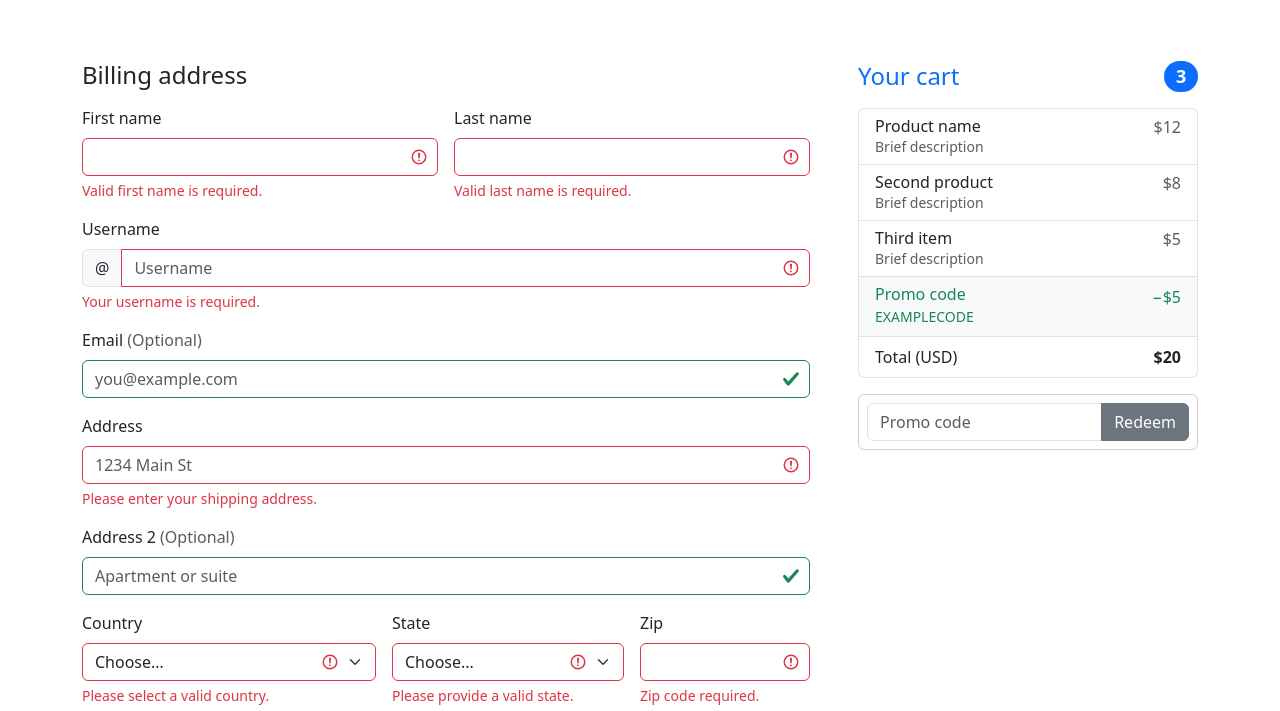
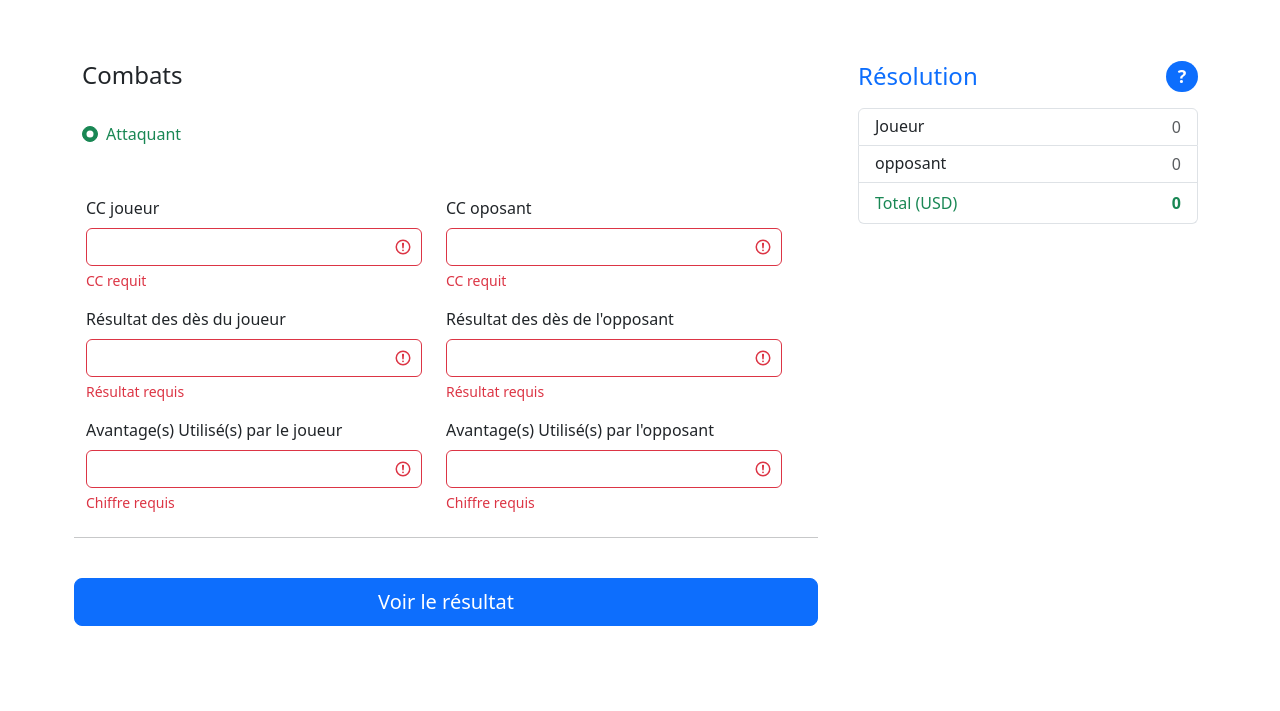
Before and after one commit to Pierre-OlivierB/warhammerpresolutions, a website: page index.html in a window 1280 px wide. Shown: the part 241-952 px from the top of the page. Drawn offline with nearby package versions, Linux system fonts and the light colour scheme.

Commit message:
change form content in french

```diff
--- a/index.html
+++ b/index.html
@@ -14,6 +14,7 @@
   <body>
     <div class="container">
       <main>
+        <!-- header -->
         <div class="py-5 text-center">
           <img
             class="d-block mx-auto mb-4"
@@ -29,29 +30,30 @@
             Warhammer Fantasy.
           </p>
         </div>
-
+        <!-- end header -->
         <div class="row g-5">
+            <!-- cart -->
           <div class="col-md-5 col-lg-4 order-md-last">
             <h4 class="d-flex justify-content-between align-items-center mb-3">
-              <span class="text-primary">Your cart</span>
-              <span class="badge bg-primary rounded-pill">3</span>
+              <span class="text-primary">Résolution</span>
+              <span class="badge bg-primary rounded-pill">?</span>
             </h4>
             <ul class="list-group mb-3">
               <li class="list-group-item d-flex justify-content-between lh-sm">
                 <div>
-                  <h6 class="my-0">Product name</h6>
-                  <small class="text-body-secondary">Brief description</small>
+                  <h6 class="my-0">Joueur</h6>
+                  <!-- <small class="text-body-secondary">Brief description</small> -->
                 </div>
-                <span class="text-body-secondary">$12</span>
+                <span class="text-body-secondary">0</span>
               </li>
               <li class="list-group-item d-flex justify-content-between lh-sm">
                 <div>
-                  <h6 class="my-0">Second product</h6>
-                  <small class="text-body-secondary">Brief description</small>
+                  <h6 class="my-0">opposant</h6>
+                  <!-- <small class="text-body-secondary">Brief description</small> -->
                 </div>
-                <span class="text-body-secondary">$8</span>
+                <span class="text-body-secondary">0</span>
               </li>
-              <li class="list-group-item d-flex justify-content-between lh-sm">
+              <!-- <li class="list-group-item d-flex justify-content-between lh-sm">
                 <div>
                   <h6 class="my-0">Third item</h6>
                   <small class="text-body-secondary">Brief description</small>
@@ -65,15 +67,15 @@
                   <h6 class="my-0">Promo code</h6>
                   <small>EXAMPLECODE</small>
                 </div>
-                <span class="text-success">−$5</span>
-              </li>
-              <li class="list-group-item d-flex justify-content-between">
+                <span class="text-success">-$5</span>
+              </li>-->
+              <li class="list-group-item d-flex justify-content-between text-success">
                 <span>Total (USD)</span>
-                <strong>$20</strong>
+                <strong>0</strong>
               </li>
             </ul>
 
-            <form class="card p-2">
+            <!-- <form class="card p-2">
               <div class="input-group">
                 <input
                   type="text"
@@ -82,13 +84,15 @@
                 />
                 <button type="submit" class="btn btn-secondary">Redeem</button>
               </div>
-            </form>
+            </form> -->
           </div>
+          <!-- end cart -->
+          <!-- center -->
           <div class="col-md-7 col-lg-8">
-            <h4 class="mb-3">Billing address</h4>
+            <!-- <h4 class="mb-3">Billing address</h4> -->
             <form class="needs-validation was-validated" novalidate="">
               <div class="row g-3">
-                <div class="col-sm-6">
+                <!-- <div class="col-sm-6">
                   <label for="firstName" class="form-label">First name</label>
                   <input
                     type="text"
@@ -101,9 +105,9 @@
                   <div class="invalid-feedback">
                     Valid first name is required.
                   </div>
-                </div>
+                </div> -->
 
-                <div class="col-sm-6">
+                <!-- <div class="col-sm-6">
                   <label for="lastName" class="form-label">Last name</label>
                   <input
                     type="text"
@@ -116,9 +120,9 @@
                   <div class="invalid-feedback">
                     Valid last name is required.
                   </div>
-                </div>
+                </div> -->
 
-                <div class="col-12">
+                <!-- <div class="col-12">
                   <label for="username" class="form-label">Username</label>
                   <div class="input-group has-validation">
                     <span class="input-group-text">@</span>
@@ -133,9 +137,9 @@
                       Your username is required.
                     </div>
                   </div>
-                </div>
+                </div> -->
 
-                <div class="col-12">
+                <!-- <div class="col-12">
                   <label for="email" class="form-label"
                     >Email
                     <span class="text-body-secondary">(Optional)</span></label
@@ -237,9 +241,9 @@
                 >
               </div>
 
-              <hr class="my-4" />
+              <hr class="my-4" /> -->
 
-              <h4 class="mb-3">Payment</h4>
+              <h4 class="mb-3">Combats</h4>
 
               <div class="my-3">
                 <div class="form-check">
@@ -252,10 +256,10 @@
                     required=""
                   />
                   <label class="form-check-label" for="credit"
-                    >Credit card</label
+                    >Attaquant</label
                   >
                 </div>
-                <div class="form-check">
+                <!-- <div class="form-check">
                   <input
                     id="debit"
                     name="paymentMethod"
@@ -274,12 +278,12 @@
                     required=""
                   />
                   <label class="form-check-label" for="paypal">PayPal</label>
-                </div>
+                </div> -->
               </div>
 
               <div class="row gy-3">
                 <div class="col-md-6">
-                  <label for="cc-name" class="form-label">Name on card</label>
+                  <label for="cc-name" class="form-label">CC joueur</label>
                   <input
                     type="text"
                     class="form-control"
@@ -287,15 +291,15 @@
                     placeholder=""
                     required=""
                   />
-                  <small class="text-body-secondary"
+                  <!-- <small class="text-body-secondary"
                     >Full name as displayed on card</small
-                  >
-                  <div class="invalid-feedback">Name on card is required</div>
+                  > -->
+                  <div class="invalid-feedback">CC requit</div>
                 </div>
 
                 <div class="col-md-6">
                   <label for="cc-number" class="form-label"
-                    >Credit card number</label
+                    >CC oposant</label
                   >
                   <input
                     type="text"
@@ -305,13 +309,13 @@
                     required=""
                   />
                   <div class="invalid-feedback">
-                    Credit card number is required
+                    CC requit
                   </div>
                 </div>
 
-                <div class="col-md-3">
+                <div class="col-md-6">
                   <label for="cc-expiration" class="form-label"
-                    >Expiration</label
+                    >Résultat des dès du joueur</label
                   >
                   <input
                     type="text"
@@ -320,11 +324,11 @@
                     placeholder=""
                     required=""
                   />
-                  <div class="invalid-feedback">Expiration date required</div>
+                  <div class="invalid-feedback">Résultat requis</div>
                 </div>
 
-                <div class="col-md-3">
-                  <label for="cc-cvv" class="form-label">CVV</label>
+                <div class="col-md-6">
+                  <label for="cc-cvv" class="form-label">Résultat des dès de l'opposant</label>
                   <input
                     type="text"
                     class="form-control"
@@ -332,26 +336,56 @@
                     placeholder=""
                     required=""
                   />
-                  <div class="invalid-feedback">Security code required</div>
+                  <div class="invalid-feedback">Résultat requis</div>
                 </div>
+                <div class="col-md-6">
+                    <label for="cc-j-avantage" class="form-label"
+                      >Avantage(s) Utilisé(s) par le joueur</label
+                    >
+                    <input
+                      type="text"
+                      class="form-control"
+                      id="cc-j-avantage"
+                      placeholder=""
+                      required=""
+                    />
+                    <div class="invalid-feedback">Chiffre requis</div>
+                  </div>
+
+                  <div class="col-md-6">
+                    <label for="cc-o-advantage" class="form-label">Avantage(s) Utilisé(s) par l'opposant</label>
+                    <input
+                      type="text"
+                      class="form-control"
+                      id="cc-o-advantage"
+                      placeholder=""
+                      required=""
+                    />
+                    <div class="invalid-feedback">Chiffre requis</div>
+                  </div>
               </div>
 
               <hr class="my-4" />
 
               <button class="w-100 btn btn-primary btn-lg" type="submit">
-                Continue to checkout
+                Voir le résultat
               </button>
             </form>
           </div>
+          <!-- end center -->
         </div>
       </main>
 
       <footer class="my-5 pt-5 text-body-secondary text-center text-small">
-        <p class="mb-1">© 2017–2023 Company Name</p>
+        <p class="mb-1">© 2023 Pierre-OlivierB</p>
         <ul class="list-inline">
-          <li class="list-inline-item"><a href="#">Privacy</a></li>
-          <li class="list-inline-item"><a href="#">Terms</a></li>
-          <li class="list-inline-item"><a href="#">Support</a></li>
+          <li class="list-inline-item">
+            <a
+              href="https://github.com/Pierre-OlivierB/warhammerpresolutions"
+              target="_blank"
+              >Code Open Source</a
+            >
+          </li>
         </ul>
       </footer>
     </div>
```
